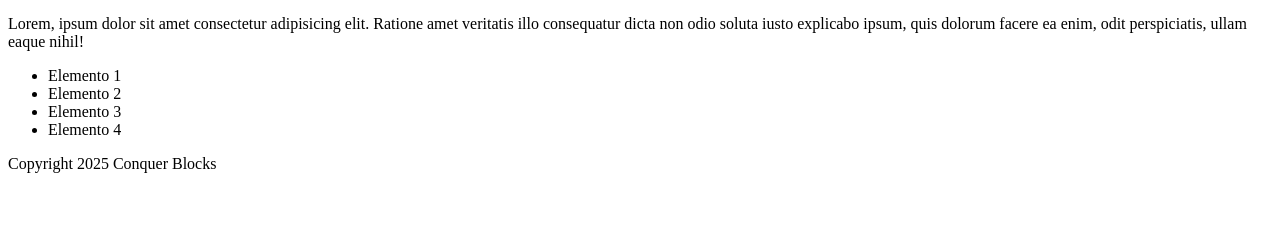
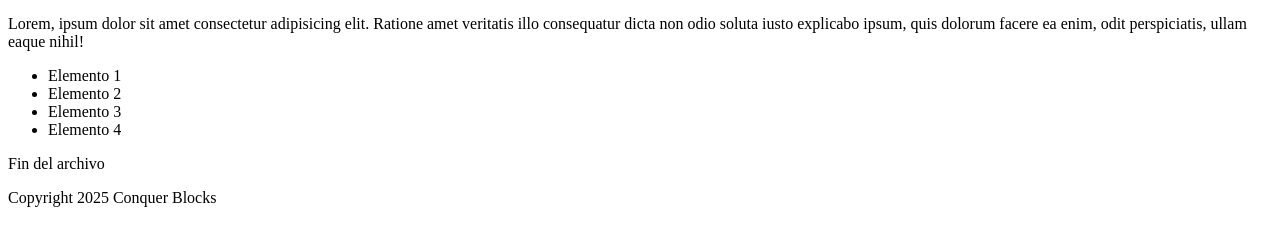
Before and after one commit to mariproa/proyecto1, a plain HTML site: page index.html in a window 1280 px wide. Shown: the part 123-368 px from the top of the page. Drawn offline with Linux system fonts and the light colour scheme.

Commit message:
Cambio en index

```diff
--- a/index.html
+++ b/index.html
@@ -19,6 +19,7 @@
         <li>Elemento 4</li>
     </ul>
     <footer>
+        <p>Fin del archivo</p>
         <p>Copyright 2025 Conquer Blocks</p>
     </footer>
 </body>
```
